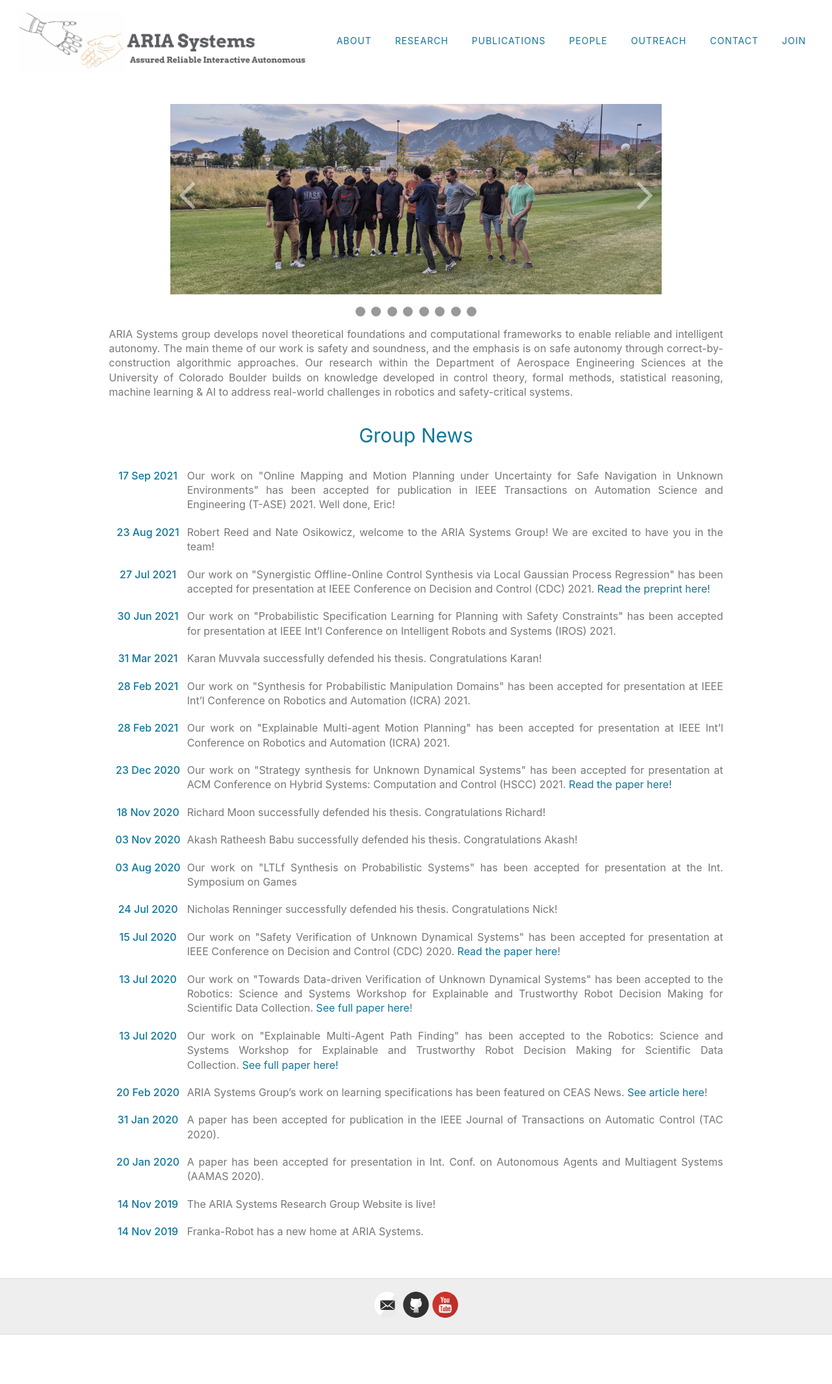
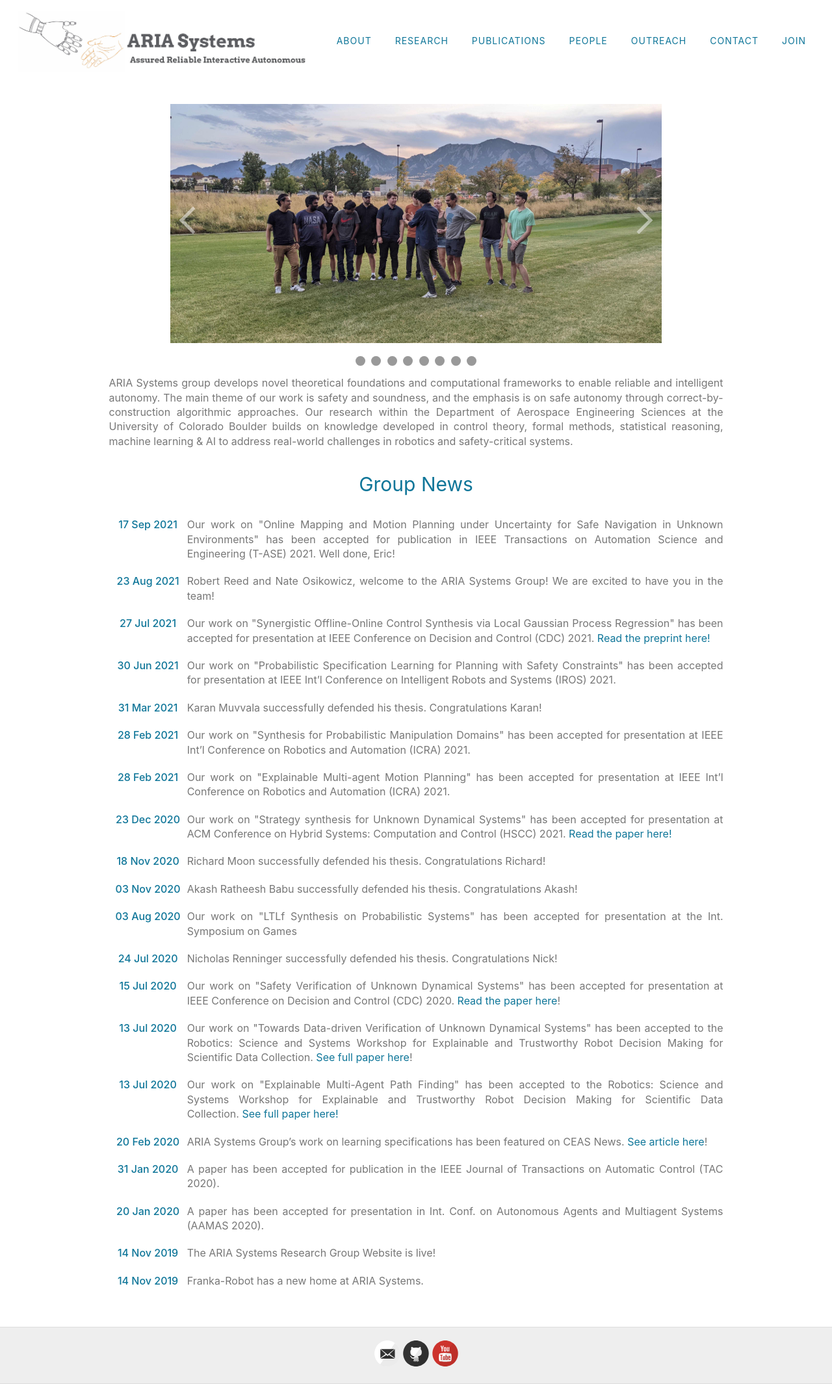
Before and after one commit to aria-systems-group/website, a Jekyll site: the page built from index.md, in a window 1280 px wide. Shown: the whole page at 65% size. Built offline with Jekyll 4.4.1, drawn with Linux system fonts in a browser that asks for light colours; before the commit the page ends 2054 px from its top, so only the background shows below that.

Commit message:
carousel size edit

```diff
--- a/index.md
+++ b/index.md
@@ -3,7 +3,7 @@
 layout: default
 ---
 
-{% include carousel.html height="40" unit="%" duration="10" images="./assets/images/main_carousel/0.jpg,./assets/images/main_carousel/1.png,./assets/images/main_carousel/2.jpg,./assets/images/main_carousel/3.jpg,./assets/images/main_carousel/4.jpg,./assets/images/main_carousel/5.jpg,./assets/images/main_carousel/6.jpg,./assets/images/main_carousel/7.jpg"%}
+{% include carousel.html height="50" unit="%" duration="10" images="./assets/images/main_carousel/0.jpg,./assets/images/main_carousel/1.png,./assets/images/main_carousel/2.jpg,./assets/images/main_carousel/3.jpg,./assets/images/main_carousel/4.jpg,./assets/images/main_carousel/5.jpg,./assets/images/main_carousel/6.jpg,./assets/images/main_carousel/7.jpg"%}
 
 
 ARIA Systems group develops novel theoretical foundations and computational frameworks to enable reliable and intelligent autonomy. The main theme of our work is safety and soundness, and the emphasis is on safe autonomy through correct-by-construction algorithmic approaches. Our research within the Department of Aerospace Engineering Sciences at the University of Colorado Boulder builds on knowledge developed in control theory, formal methods, statistical reasoning, machine learning &amp; AI to address real-world challenges in robotics and safety-critical systems.
```
